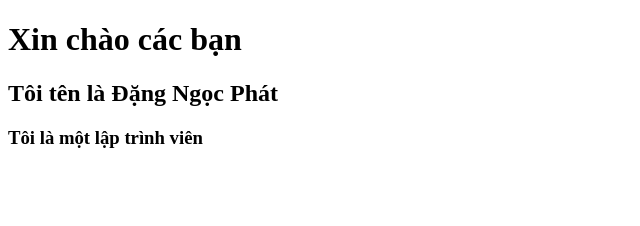
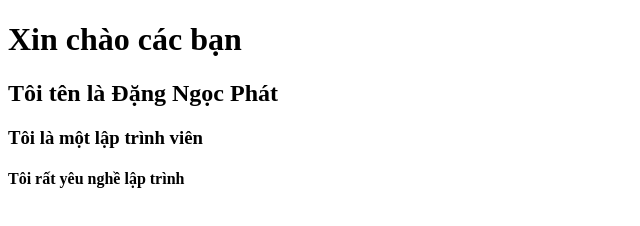
Before and after one commit to PhatDang-NT/learn-git, a plain HTML site: page index.html in a window 1280 px wide. Shown: the whole page, without its empty margins (0-640 px from the left). Drawn offline with Linux system fonts and the light colour scheme.

Commit message:
Update index.html

```diff
--- a/index.html
+++ b/index.html
@@ -10,6 +10,7 @@
     <h1>Xin chào các bạn</h1>
     <h2>Tôi tên là Đặng Ngọc Phát</h2>
     <h3>Tôi là một lập trình viên</h3>
+    <h4>Tôi rất yêu nghề lập trình</h4>
     <script src="main.js" type="text/javascript"></script>
 </body>
 </html>
```
